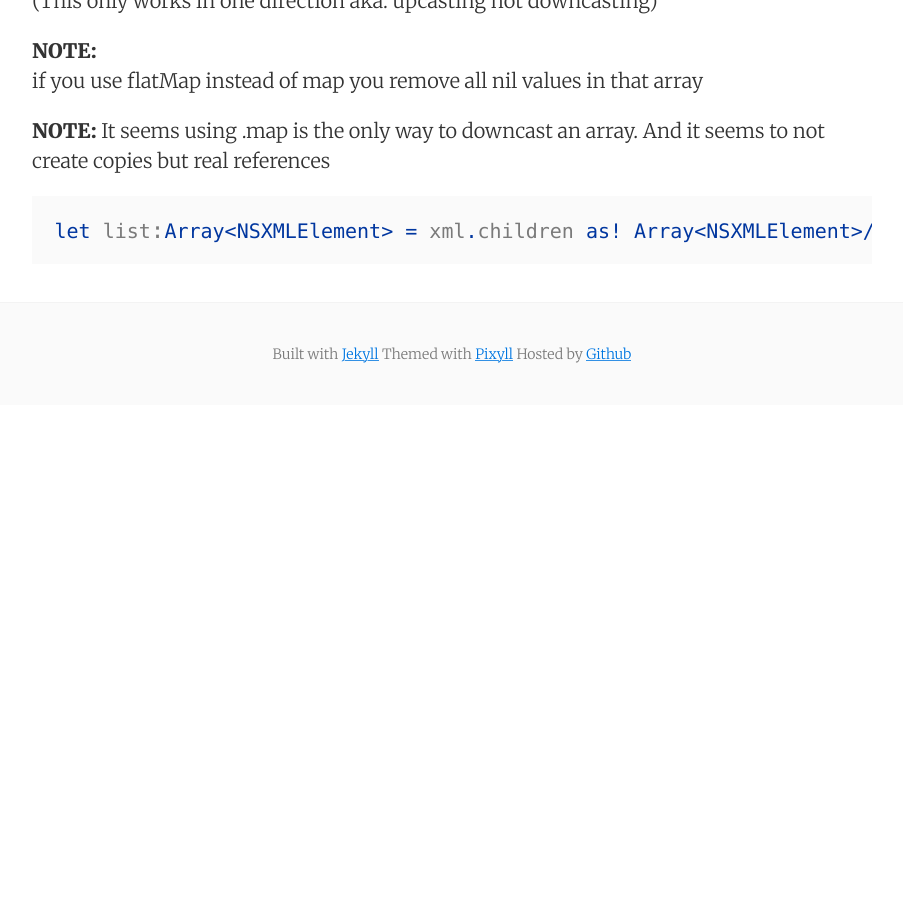
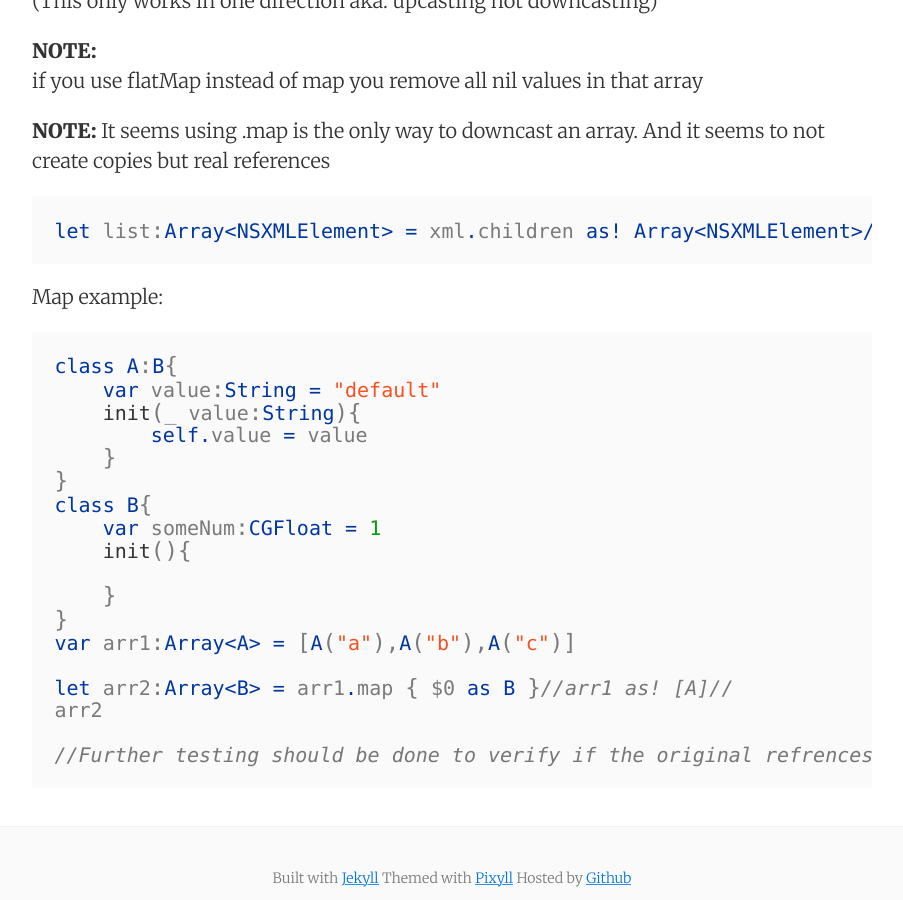
Before and after one commit to stylekit/stylekit.github.io, a Jekyll site: the page built from _posts/2015-12-11-Casting-arrays.md, in a window 1280 px wide and 900 px high, scrolled down 1033 px. Shown: the whole window, without its empty margins (188-1091 px from the left). Built offline with Jekyll 4.4.1, drawn with Linux system fonts in a browser that asks for light colours; nearby versions of some CDN libraries; comment, search, counter and statistics services are not loaded; before the commit the page ends 1438 px from its top, so only the background shows below that.

Commit message:
Files modified: 1


Modified 1 file:
_posts/2015-12-11-Casting-arrays.md

````diff
--- a/_posts/2015-12-11-Casting-arrays.md
+++ b/_posts/2015-12-11-Casting-arrays.md
@@ -30,3 +30,27 @@ It seems using .map is the only way to downcast an array. And it seems to not cr
 ```swift
 let list:Array<NSXMLElement> = xml.children as! Array<NSXMLElement>//xml.children returns an array with NSXMLNode items But NSXMLNode extends NSXMLElement, so it will work
 ```
+
+
+Map example:
+
+```swift
+class A:B{
+    var value:String = "default"
+    init(_ value:String){
+        self.value = value
+    }
+}
+class B{
+    var someNum:CGFloat = 1
+    init(){
+
+    }
+}
+var arr1:Array<A> = [A("a"),A("b"),A("c")]
+
+let arr2:Array<B> = arr1.map { $0 as B }//arr1 as! [A]//
+arr2
+
+//Further testing should be done to verify if the original refrences are intact
+```
````
